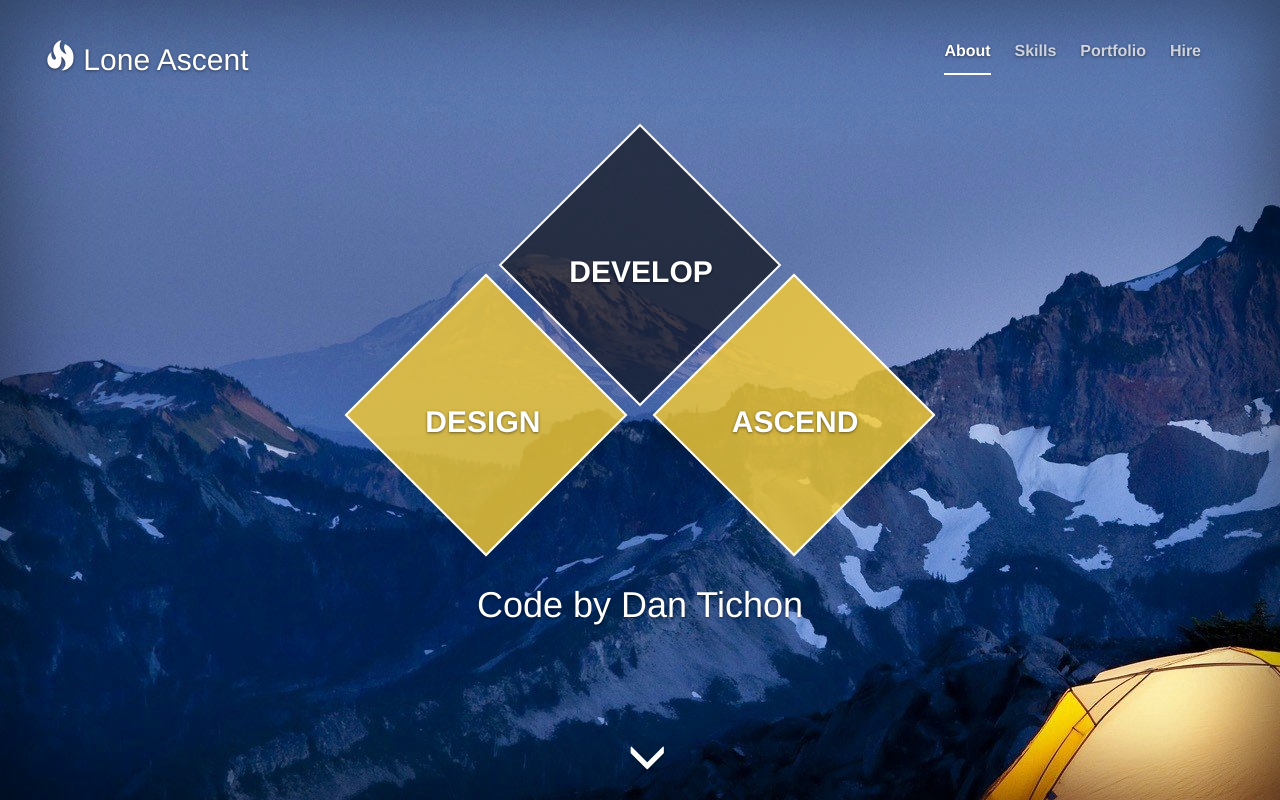
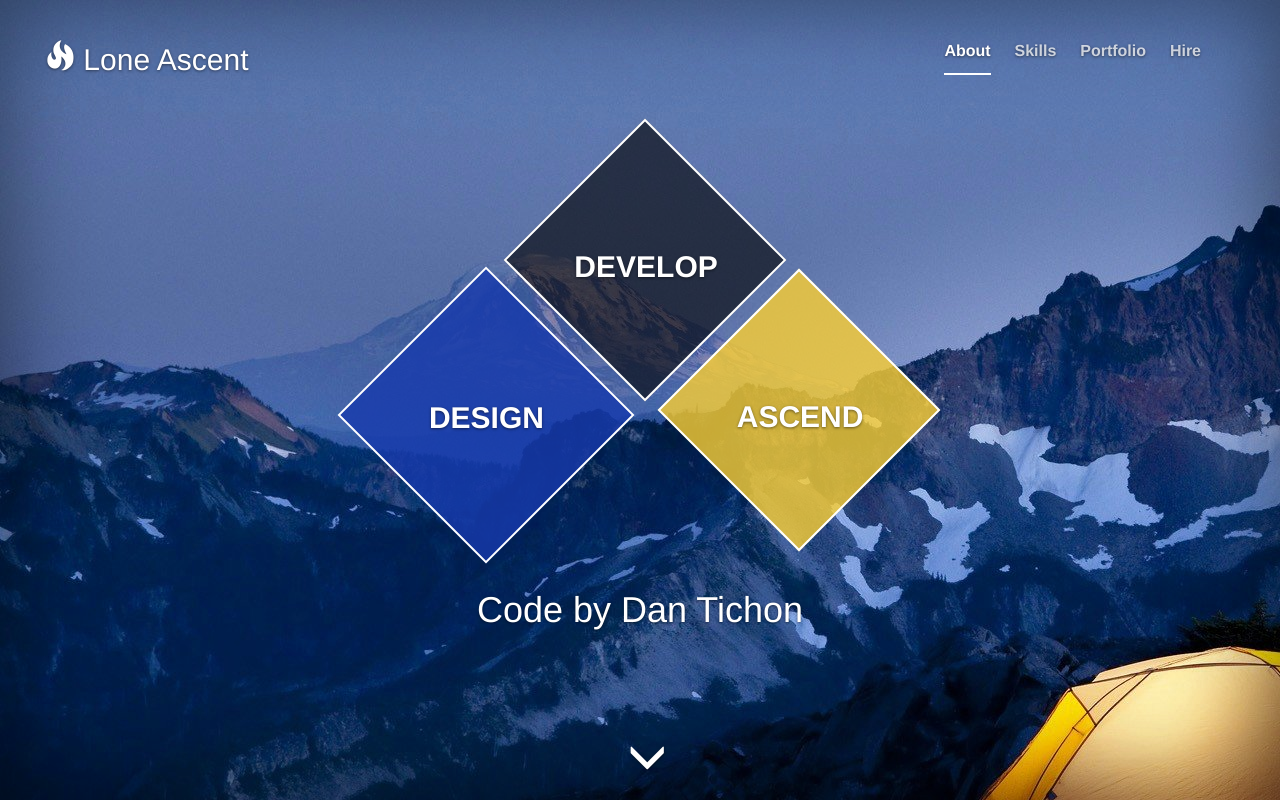
Before and after one commit to dtichon/loneascent_site, a plain HTML site: page index.html in a window 1280 px wide. In both pictures the pointer is over the element 486 px from the left and 415 px from the top of the page. Shown: the top 800 px of the page. Drawn offline with nearby package versions, Linux system fonts and the light colour scheme; a script that the page names is missing.

Commit message:
Added diamond box animations

```diff
--- a/css/custom.css
+++ b/css/custom.css
@@ -149,6 +149,7 @@ body {
   background: rgba(0, 0, 0, .6);
   width: 200px;
   height: 200px;
+  transition: 1s;
   -ms-transform: rotate(45deg); /* IE 9 */
   -webkit-transform: rotate(45deg); /* Safari */
   transform: rotate(45deg); /* Standard syntax */
@@ -156,9 +157,10 @@ body {
 
 .coverbox:hover {
   border:2px solid;
-  background: rgba(250, 207, 52, .8);
-  width: 200px;
-  height: 200px;
+  background: rgba(23, 58, 173, .8);
+  width: 210px;
+  height: 210px;
+  transition: 1s;
   -ms-transform: rotate(45deg); /* IE 9 */
   -webkit-transform: rotate(45deg); /* Safari */
   transform: rotate(45deg); /* Standard syntax */
@@ -170,6 +172,7 @@ body {
   color: #fff;
   width: 200px;
   height: 200px;
+  transition: 1s;
   -ms-transform: rotate(45deg); /* IE 9 */
   -webkit-transform: rotate(45deg); /* Safari */
   transform: rotate(45deg); /* Standard syntax */
@@ -177,9 +180,10 @@ body {
 
 .coverbox2:hover {
   border:2px solid;
-  background: rgba(0, 0, 0, .6);
-  width: 200px;
-  height: 200px;
+  background: rgba(23, 58, 173, .8);
+  width: 210px;
+  height: 210px;
+  transition: 1s;
   -ms-transform: rotate(45deg); /* IE 9 */
   -webkit-transform: rotate(45deg); /* Safari */
   transform: rotate(45deg); /* Standard syntax */
```
